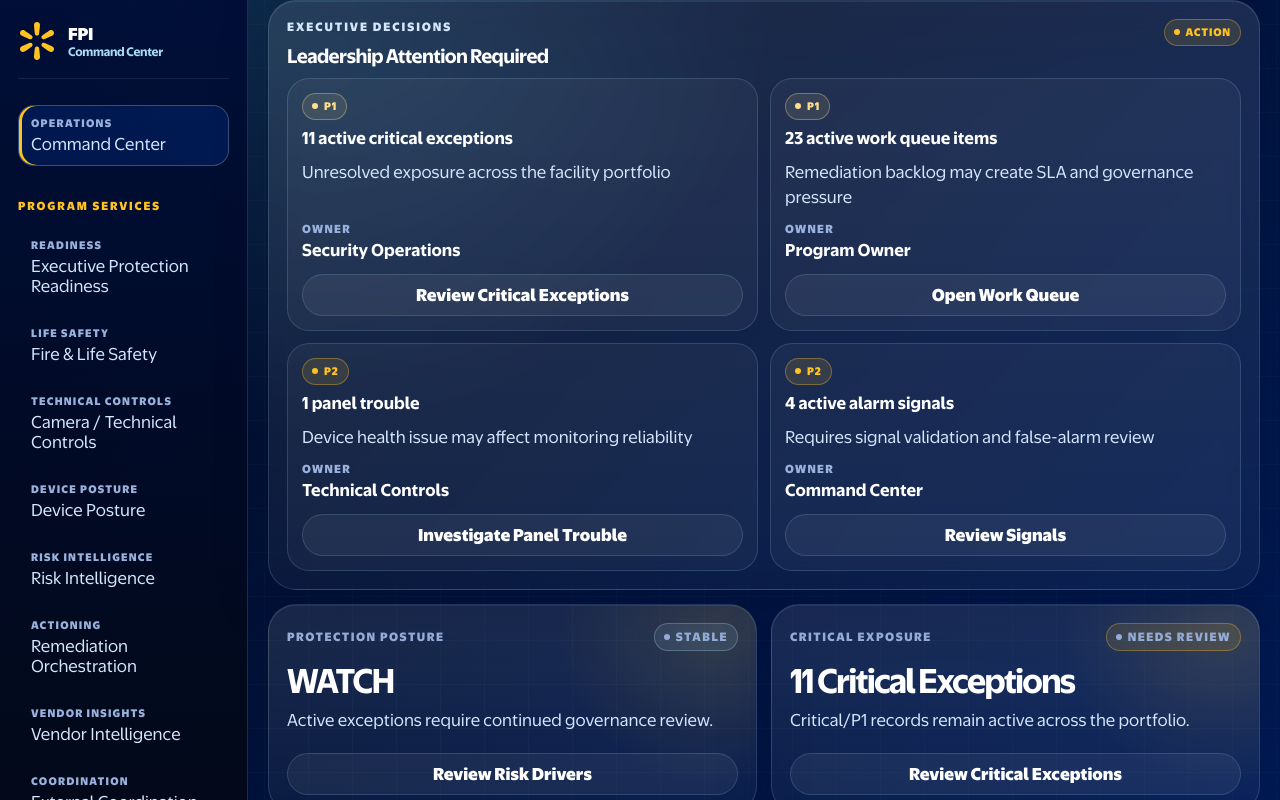
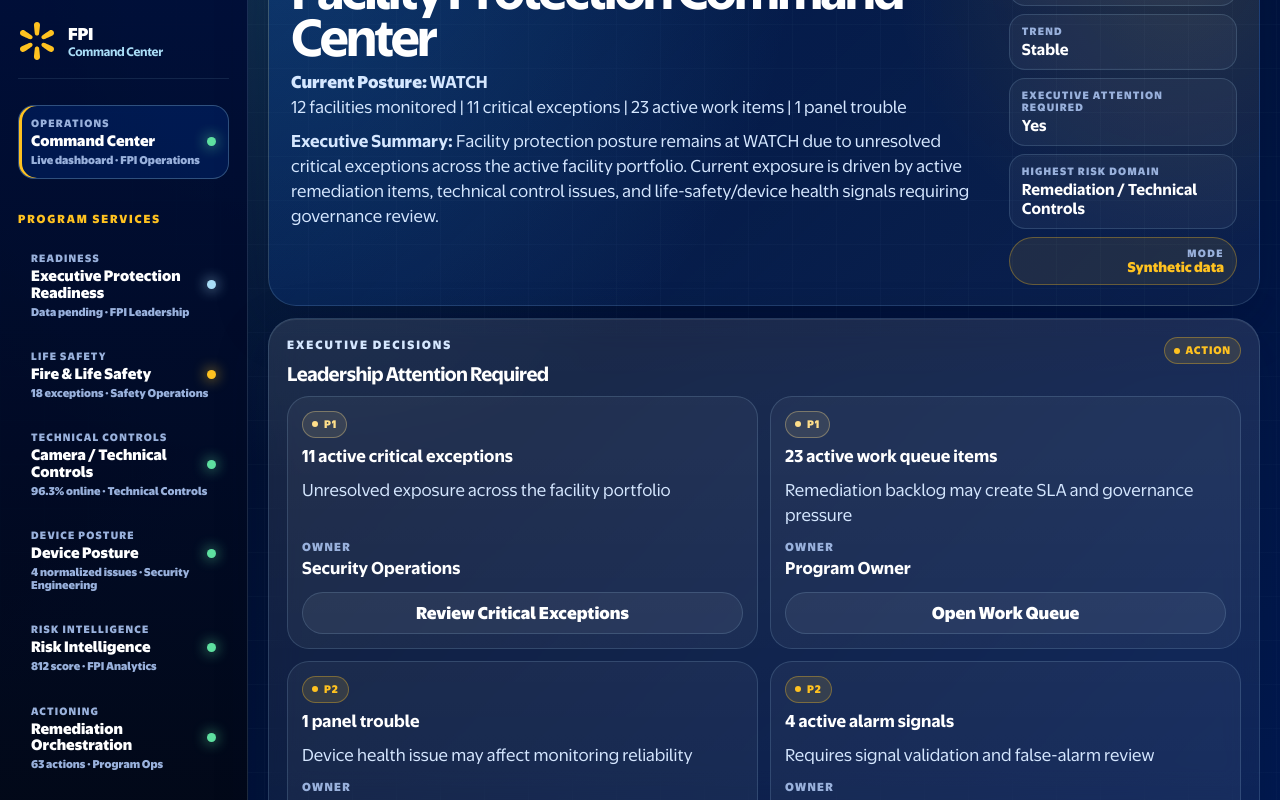
Before and after one commit to sdi2015/FPI1, a React (Vite) app: page / in a window 1280 px wide. Both pictures are taken after a click on the button "Enter dashboard". Shown: the part 460-1260 px from the top of the page. Built offline with nearby package versions, Linux system fonts and the light colour scheme.

Commit message:
20260506P

```diff
--- a/src/App.tsx
+++ b/src/App.tsx
@@ -377,6 +377,19 @@
           </button>
           <ThemeToggle theme={theme} onToggle={onThemeToggle} />
         </div>
+        <ProgramOpsBanner
+          activeCapability={activeCapability}
+          metrics={metrics}
+          scopeSummary={scopeSummary}
+          fpiLoading={fpiState.loading}
+          fpiError={fpiState.error}
+          fireLoading={fireAlarmState.loading}
+          fireError={fireAlarmState.error}
+          isEmptyScope={isEmptyScope}
+          onCommandCenter={() => onSelectService(SERVICE_IDS.COMMAND_CENTER)}
+          onChangeScope={handleChangeStoreScopeRequest}
+          onSettings={() => onSelectService(SERVICE_IDS.SETTINGS)}
+        />
         {fpiState.loading ? <DashboardStatePanel title="Loading FPI master data" message="Preparing the local master JSON dataset and calculating dashboard metrics." /> : null}
         {fpiState.error ? <DashboardStatePanel title="Dashboard data is unavailable" message={fpiState.error} tone="critical" /> : null}
         {!fpiState.loading && !fpiState.error && !metrics ? (
@@ -493,6 +506,72 @@
   );
 }
 
+function ProgramOpsBanner({
+  activeCapability,
+  metrics,
+  scopeSummary,
+  fpiLoading,
+  fpiError,
+  fireLoading,
+  fireError,
+  isEmptyScope,
+  onCommandCenter,
+  onChangeScope,
+  onSettings,
+}: {
+  activeCapability: Capability;
+  metrics?: NonNullable<FpiProgramDataState['data']>['dashboardMetrics'];
+  scopeSummary: string;
+  fpiLoading: boolean;
+  fpiError: string | null;
+  fireLoading: boolean;
+  fireError: string | null;
+  isEmptyScope: boolean;
+  onCommandCenter: () => void;
+  onChangeScope: () => void;
+  onSettings: () => void;
+}) {
+  const hasDataIssue = Boolean(fpiError || fireError);
+  const isLoading = fpiLoading || fireLoading;
+  const posture = isEmptyScope ? 'NO SCOPE' : metrics?.overallStatus ?? (isLoading ? 'LOADING' : 'WATCH');
+  const tone: StatusTone = hasDataIssue ? 'critical' : isEmptyScope ? 'watch' : isLoading ? 'buildout' : metrics?.overallStatus === 'CRITICAL' ? 'critical' : metrics?.overallStatus === 'WATCH' ? 'watch' : 'ready';
+  const diagnostics = [
+    { label: 'FPI data', value: fpiError ? 'Issue' : fpiLoading ? 'Loading' : 'Loaded', tone: fpiError ? 'critical' : fpiLoading ? 'buildout' : 'ready' },
+    { label: 'Fire data', value: fireError ? 'Issue' : fireLoading ? 'Loading' : 'Loaded', tone: fireError ? 'critical' : fireLoading ? 'buildout' : 'ready' },
+    { label: 'Scope', value: isEmptyScope ? 'No facilities' : scopeSummary, tone: isEmptyScope ? 'watch' : 'stable' },
+    { label: 'Active view', value: activeCapability.navLabel ?? activeCapability.title, tone: 'track' },
+  ] satisfies Array<{ label: string; value: string; tone: StatusTone }>;
+
+  return (
+    <section className="ops-banner" aria-label="Program operations health and quick actions">
+      <div className="ops-banner-main">
+        <div>
+          <p className="eyebrow">DevOps watch panel</p>
+          <h2>Program health, data readiness, and navigation checks</h2>
+          <p>
+            Current posture is <strong>{posture}</strong>. Use this strip to confirm data health, review scope, and jump to the core operating views without leaving the existing dashboard shell.
+          </p>
+        </div>
+        <StatusPill label={posture} tone={tone} />
+      </div>
+      <div className="ops-diagnostics-grid">
+        {diagnostics.map((item) => (
+          <article className="ops-diagnostic-card" key={item.label}>
+            <span>{item.label}</span>
+            <strong>{item.value}</strong>
+            <StatusPill label={item.tone === 'ready' ? 'OK' : item.tone === 'critical' ? 'CHECK' : item.tone.toUpperCase()} tone={item.tone} />
+          </article>
+        ))}
+      </div>
+      <div className="ops-action-row" aria-label="Dashboard quick actions">
+        <button type="button" className="ops-action-button" onClick={onCommandCenter}>Open Command Center</button>
+        <button type="button" className="ops-action-button secondary" onClick={onChangeScope}>Change Scope</button>
+        <button type="button" className="ops-action-button secondary" onClick={onSettings}>Settings</button>
+      </div>
+    </section>
+  );
+}
+
 function SidebarNav({
   selectedService,
   onSelectService,
@@ -525,8 +604,12 @@
             aria-current={selectedService === SERVICE_IDS.COMMAND_CENTER ? 'page' : undefined}
             onClick={() => onSelectService(SERVICE_IDS.COMMAND_CENTER)}
           >
-            <span>{commandCenterCapability.eyebrow}</span>
-            {commandCenterCapability.navLabel ?? commandCenterCapability.title}
+            <span className="nav-eyebrow">{commandCenterCapability.eyebrow}</span>
+            <span className="nav-title-row">
+              <strong>{commandCenterCapability.navLabel ?? commandCenterCapability.title}</strong>
+              <span className={`nav-status-dot nav-status-${capabilityStatusTone(commandCenterCapability.status)}`} aria-label={`${commandCenterCapability.status} status`} />
+            </span>
+            <span className="nav-meta-row">{commandCenterCapability.metric} · {commandCenterCapability.owner}</span>
           </button>
         </nav>
       ) : null}
@@ -543,8 +626,12 @@
               aria-current={serviceId === selectedService ? 'page' : undefined}
               onClick={() => onSelectService(serviceId)}
             >
-              <span>{capability.eyebrow}</span>
-              {capability.navLabel ?? capability.title}
+              <span className="nav-eyebrow">{capability.eyebrow}</span>
+              <span className="nav-title-row">
+                <strong>{capability.navLabel ?? capability.title}</strong>
+                <span className={`nav-status-dot nav-status-${capabilityStatusTone(capability.status)}`} aria-label={`${capability.status} status`} />
+              </span>
+              <span className="nav-meta-row">{capability.metric} · {capability.owner}</span>
             </button>
           );
         })}
@@ -558,8 +645,9 @@
           aria-current={selectedService === SERVICE_IDS.SETTINGS ? 'page' : undefined}
           onClick={() => onSelectService(SERVICE_IDS.SETTINGS)}
         >
-          <span>Controls</span>
-          Settings
+          <span className="nav-eyebrow">Controls</span>
+          <span className="nav-title-row"><strong>Settings</strong><span className="nav-status-dot nav-status-track" aria-label="Workspace controls" /></span>
+          <span className="nav-meta-row">Scope · Theme · Workspace</span>
         </button>
       </nav>
 
@@ -569,6 +657,10 @@
       </footer>
     </aside>
   );
+}
+
+function capabilityStatusTone(status: Capability['status']): StatusTone {
+  return status === 'Ready' ? 'ready' : status === 'Watching' ? 'watch' : 'buildout';
 }
 
 function DashboardStatePanel({ title, message, tone = 'stable' }: { title: string; message: string; tone?: StatusTone }) {
--- a/src/styles.css
+++ b/src/styles.css
@@ -80,6 +80,9 @@
   outline-offset: 3px;
 }
 h1, h2, h3, p { margin-top: 0; }
+.dashboard-shell *, .landing-shell * { min-width: 0; }
+.panel, .kpi-card, .progress-card, .executive-item, .preview-card, .pillar-card, .nav-item, .status-pill, .theme-toggle, .shell-scope-chip { overflow-wrap: anywhere; }
+.card-heading > div, .dashboard-header > div, .service-meta-grid > div, .nav-title-row strong { min-width: 0; }
 .eyebrow {
   margin: 0 0 10px;
   color: var(--yellow);
@@ -97,6 +100,19 @@
 .shell-scope-chip span { flex: 0 0 auto; color: var(--yellow); font-size: 0.68rem; font-weight: 950; letter-spacing: 0.12em; text-transform: uppercase; }
 .shell-scope-chip strong { overflow: hidden; font-size: 0.84rem; font-weight: 850; text-overflow: ellipsis; white-space: nowrap; }
 [data-theme='light'] .shell-scope-chip { border-color: rgba(0,83,226,0.18); background: rgba(255,255,255,0.94); }
+.ops-banner { display: grid; gap: 12px; margin-bottom: 14px; padding: 14px; border: 1px solid rgba(255,194,32,0.22); border-radius: var(--radius-xl); background: radial-gradient(circle at 92% 12%, rgba(255,194,32,0.16), transparent 16rem), linear-gradient(135deg, rgba(0,83,226,0.18), rgba(255,255,255,0.045)); box-shadow: var(--shadow-card); }
+.ops-banner-main { display: flex; gap: 14px; align-items: flex-start; justify-content: space-between; }
+.ops-banner-main h2 { margin-bottom: 6px; color: var(--white); font-size: clamp(1.05rem, 1.8vw, 1.35rem); line-height: 1.18; }
+.ops-banner-main p { margin: 0; color: var(--text-secondary); line-height: 1.45; }
+.ops-diagnostics-grid { display: grid; grid-template-columns: repeat(4, minmax(0, 1fr)); gap: 10px; }
+.ops-diagnostic-card { display: grid; gap: 8px; min-width: 0; padding: 12px; overflow: hidden; border: 1px solid var(--border-subtle); border-radius: var(--radius-md); background: rgba(255,255,255,0.055); }
+.ops-diagnostic-card span { color: var(--text-muted); font-size: 0.66rem; font-weight: 950; letter-spacing: 0.12em; text-transform: uppercase; }
+.ops-diagnostic-card strong { color: var(--white); font-size: 0.94rem; line-height: 1.2; overflow-wrap: anywhere; }
+.ops-action-row { display: flex; flex-wrap: wrap; gap: 8px; }
+.ops-action-button { min-height: 36px; padding: 8px 12px; color: var(--bentonville-blue); border: 1px solid rgba(255,194,32,0.65); border-radius: 999px; background: var(--yellow); font-size: 0.76rem; font-weight: 950; cursor: pointer; }
+.ops-action-button.secondary { color: var(--text-primary); border-color: rgba(169,221,247,0.28); background: rgba(255,255,255,0.08); }
+[data-theme='light'] .ops-banner { border-color: rgba(0,83,226,0.16); background: radial-gradient(circle at 92% 12%, rgba(255,194,32,0.18), transparent 16rem), rgba(255,255,255,0.92); }
+[data-theme='light'] .ops-banner-main h2, [data-theme='light'] .ops-diagnostic-card strong { color: var(--blue-900); }
 .theme-toggle {
   display: inline-flex;
   align-items: center;
@@ -218,10 +234,11 @@
 .logo-button small { display: block; color: var(--sky-blue); font-size: 0.72rem; font-weight: 700; }
 .nav-label { margin: 0 0 14px; color: var(--yellow); font-size: 0.68rem; font-weight: 950; letter-spacing: 0.17em; text-transform: uppercase; }
 .nav-item {
-  display: block;
+  display: grid;
   width: 100%;
   margin-bottom: 7px;
   padding: 11px 12px;
+  gap: 4px;
   color: var(--text-secondary);
   border: 1px solid transparent;
   border-radius: var(--radius-md);
@@ -229,7 +246,15 @@
   text-align: left;
   transition: transform var(--motion-fast), background var(--motion-fast), border-color var(--motion-fast);
 }
-.nav-item span { display: block; margin-bottom: 4px; color: var(--text-muted); font-size: 0.64rem; font-weight: 950; letter-spacing: 0.12em; text-transform: uppercase; }
+.nav-eyebrow { display: block; color: var(--text-muted); font-size: 0.62rem; font-weight: 950; letter-spacing: 0.12em; text-transform: uppercase; }
+.nav-title-row { display: flex; gap: 8px; align-items: center; justify-content: space-between; color: var(--text-primary); line-height: 1.2; }
+.nav-title-row strong { font-size: 0.88rem; font-weight: 900; }
+.nav-meta-row { display: block; color: var(--text-muted); font-size: 0.66rem; font-weight: 750; line-height: 1.25; }
+.nav-status-dot { flex: 0 0 auto; width: 9px; height: 9px; border-radius: 999px; background: var(--sky-blue); box-shadow: 0 0 14px currentColor; }
+.nav-status-ready { color: #5ee0a0; background: #5ee0a0; }
+.nav-status-watch { color: var(--yellow); background: var(--yellow); }
+.nav-status-buildout { color: var(--sky-blue); background: var(--sky-blue); }
+.nav-status-track { color: var(--everyday-blue); background: var(--everyday-blue); }
 .nav-item.active, .nav-item:hover { border-color: rgba(169,221,247,0.28); background: rgba(0,83,226,0.17); }
 .nav-item.active { box-shadow: inset 3px 0 0 var(--yellow); }
 .nav-item:hover { transform: translateX(2px); }
@@ -509,6 +534,8 @@
   .dashboard-content { padding: 16px; }
   .dashboard-top-controls { align-items: stretch; flex-direction: column-reverse; }
   .shell-scope-chip { max-width: 100%; width: 100%; }
+  .ops-banner-main { flex-direction: column; }
+  .ops-diagnostics-grid { grid-template-columns: repeat(2, minmax(0, 1fr)); }
   .dashboard-header { flex-direction: column; padding: 18px; }
   .mode-pill { text-align: left; }
   .executive-strip, .progress-grid, .kpi-grid, .executive-kpi-grid { grid-template-columns: repeat(2, minmax(0, 1fr)); }
@@ -521,7 +548,7 @@
 @media (max-width: 620px) {
   .landing-shell, .dashboard-content { padding: 12px; }
   .hero-panel { min-height: auto; padding: 24px; border-radius: 24px; }
-  .hero-panel, .pillar-grid, .preview-grid, .executive-strip, .progress-grid, .kpi-grid, .executive-kpi-grid, .leadership-attention-grid, .command-guidance-grid, .data-confidence-grid { grid-template-columns: 1fr; }
+  .hero-panel, .pillar-grid, .preview-grid, .ops-diagnostics-grid, .executive-strip, .progress-grid, .kpi-grid, .executive-kpi-grid, .leadership-attention-grid, .command-guidance-grid, .data-confidence-grid { grid-template-columns: 1fr; }
   .hero-content > .eyebrow { margin-top: 42px; }
   .hero-visual { min-height: 410px; }
   .orbital-card { position: static; width: 100%; margin: 10px 0; }
```
